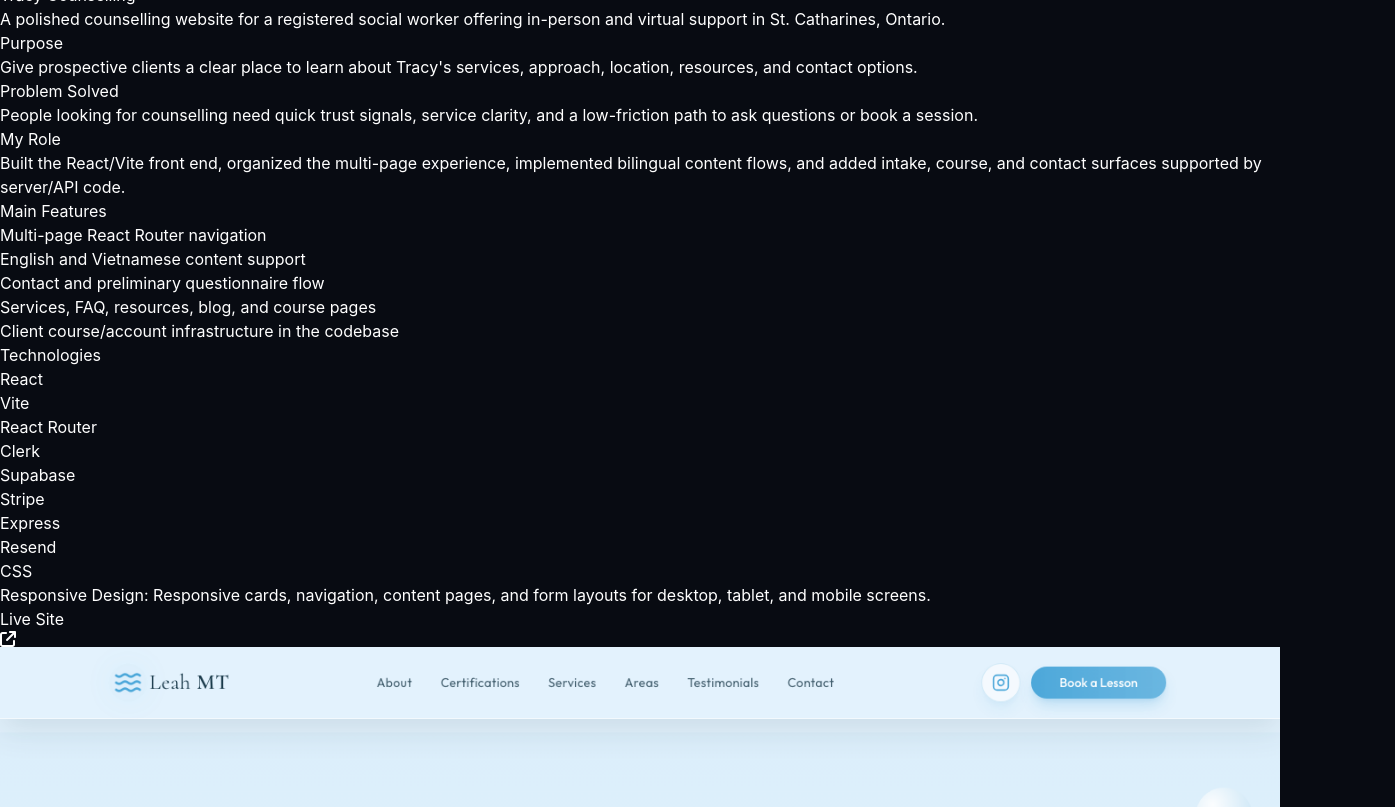
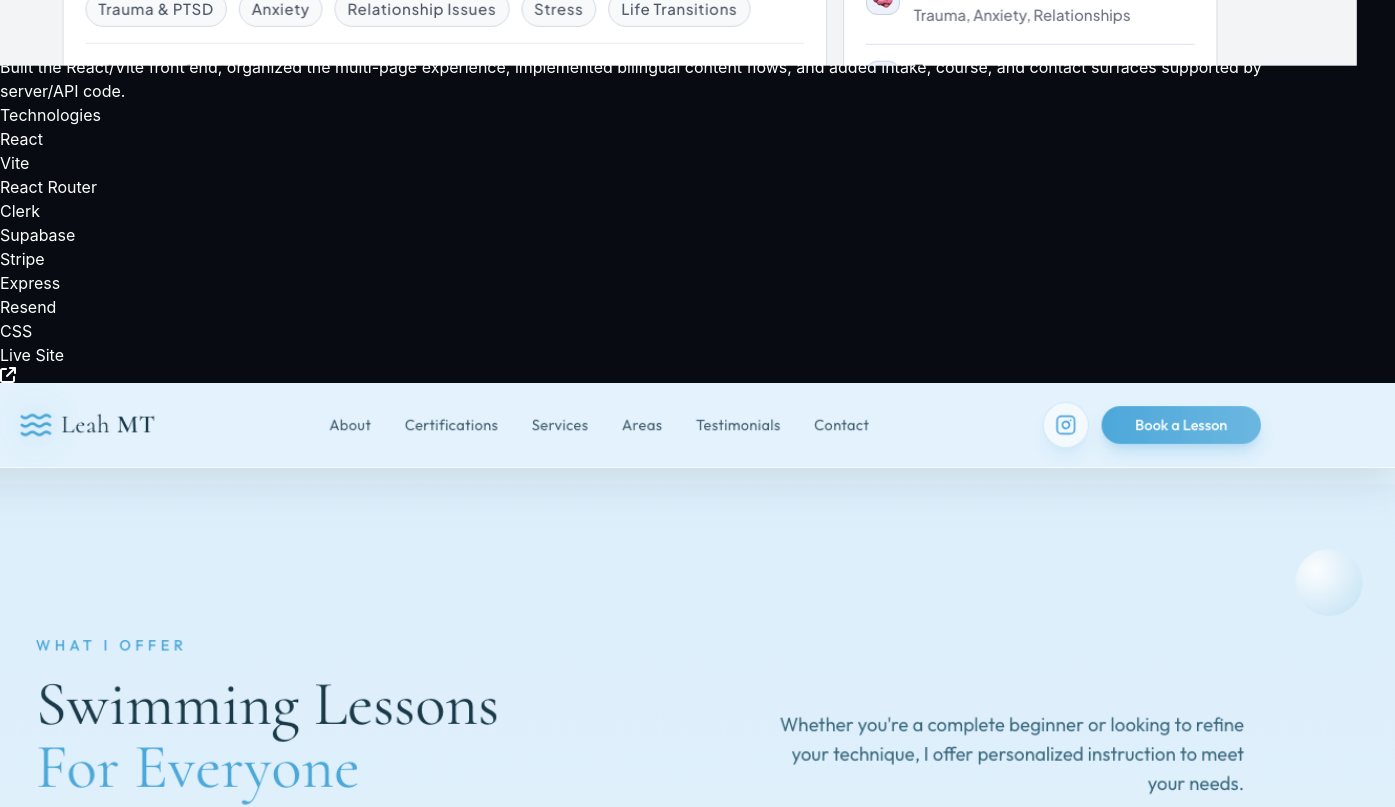
Before and after one commit to angelinamai/angelinamai.com, a React (Vite) app: page / in a window 1280 px wide. Shown: the part 2400-3207 px from the top of the page, 1395 px wide, since content can reach past the window. Built offline with nearby package versions, Linux system fonts and the light colour scheme.

Commit message:
Refine portfolio project styling

```diff
--- a/src/App.tsx
+++ b/src/App.tsx
@@ -30,14 +30,14 @@ const navItems = [
 ];
 
 const skills = [
-  { label: "React", icon: SiReact, tone: "text-cyan-300" },
-  { label: "JavaScript", icon: SiJavascript, tone: "text-amber-300" },
-  { label: "TypeScript", icon: SiTypescript, tone: "text-sky-300" },
-  { label: "Tailwind CSS", icon: SiTailwindcss, tone: "text-teal-300" },
-  { label: "Next.js", icon: SiNextdotjs, tone: "text-white" },
-  { label: "Vite", icon: SiVite, tone: "text-violet-300" },
-  { label: "CSS", icon: SiCss3, tone: "text-blue-300" },
-  { label: "Git", icon: SiGit, tone: "text-orange-300" },
+  { label: "React", icon: SiReact },
+  { label: "JavaScript", icon: SiJavascript },
+  { label: "TypeScript", icon: SiTypescript },
+  { label: "Tailwind CSS", icon: SiTailwindcss },
+  { label: "Next.js", icon: SiNextdotjs },
+  { label: "Vite", icon: SiVite },
+  { label: "CSS", icon: SiCss3 },
+  { label: "Git", icon: SiGit },
 ];
 
 const contactLinks = [
@@ -195,16 +195,16 @@ function App() {
 
         <section
           aria-labelledby="intro-title"
-          className="border-y border-white/10 bg-[#101723]"
+          className="border-y border-slate-200 bg-white text-slate-950"
         >
           <div className="mx-auto grid max-w-7xl gap-10 px-4 py-16 sm:px-6 lg:grid-cols-[0.75fr_1.25fr] lg:px-8">
             <div>
-              <p className="text-sm font-black uppercase text-lime-200">
+              <p className="text-sm font-black uppercase text-teal-700">
                 Professional Introduction
               </p>
               <h2
                 id="intro-title"
-                className="mt-4 max-w-xl text-4xl font-black text-white md:text-5xl"
+                className="mt-4 max-w-xl text-4xl font-black text-slate-950 md:text-5xl"
               >
                 Practical front-end work with a client-focused eye.
               </h2>
@@ -228,24 +228,19 @@ function App() {
         <section
           id="featured-websites"
           aria-labelledby="featured-websites-title"
-          className="relative bg-[#f6f1e8] text-[#101723]"
+          className="relative border-b border-slate-200 bg-[#f7f2ea] text-slate-950"
         >
           <div className="mx-auto max-w-7xl px-4 py-20 sm:px-6 md:py-24 lg:px-8">
             <SectionHeader
               id="featured-websites-title"
-              eyebrow="Featured Websites"
-              title="Real websites for services and businesses"
+              eyebrow="Featured Client Work"
+              title="Selected Client Projects"
               description="These are the most prominent projects: public, responsive websites with clear business goals, real content, and production deployment paths."
               variant="light"
             />
-            <div className="mt-12 grid gap-8">
-              {featuredProjects.map((project, index) => (
-                <ProjectCard
-                  key={project.id}
-                  project={project}
-                  featured
-                  index={index}
-                />
+            <div className="mt-12 grid gap-6 lg:grid-cols-3">
+              {featuredProjects.map((project) => (
+                <ProjectCard key={project.id} project={project} featured />
               ))}
             </div>
           </div>
@@ -254,7 +249,7 @@ function App() {
         <section
           id="web-applications"
           aria-labelledby="web-applications-title"
-          className="bg-[#080b12]"
+          className="border-b border-slate-200 bg-white text-slate-950"
         >
           <div className="mx-auto max-w-7xl px-4 py-20 sm:px-6 md:py-24 lg:px-8">
             <SectionHeader
@@ -262,11 +257,11 @@ function App() {
               eyebrow="Web Applications"
               title="React apps with state, routing, and API behavior"
               description="These smaller projects show hands-on React application work, including form state, list operations, routing, API data, and cart workflows."
-              variant="dark"
+              variant="light"
             />
             <div className="mt-12 grid gap-6 lg:grid-cols-2">
-              {appProjects.map((project, index) => (
-                <ProjectCard key={project.id} project={project} index={index} />
+              {appProjects.map((project) => (
+                <ProjectCard key={project.id} project={project} />
               ))}
             </div>
           </div>
@@ -275,7 +270,7 @@ function App() {
         <section
           id="skills"
           aria-labelledby="skills-title"
-          className="border-y border-white/10 bg-[#111827]"
+          className="border-b border-teal-100 bg-[#eef7f4] text-slate-950"
         >
           <div className="mx-auto max-w-7xl px-4 py-20 sm:px-6 md:py-24 lg:px-8">
             <SectionHeader
@@ -283,18 +278,18 @@ function App() {
               eyebrow="Skills and Technologies"
               title="Front-end tools I use to build polished interfaces"
               description="The stack varies by project, but the through-line is responsive React development, component thinking, clear data flow, and careful styling."
-              variant="dark"
+              variant="light"
             />
-            <ul className="mt-12 grid gap-px overflow-hidden rounded-md border border-white/10 bg-white/10 sm:grid-cols-2 lg:grid-cols-4">
-              {skills.map(({ label, icon: Icon, tone }) => (
+            <ul className="mt-12 grid gap-px overflow-hidden rounded-md border border-teal-100 bg-teal-100 sm:grid-cols-2 lg:grid-cols-4">
+              {skills.map(({ label, icon: Icon }) => (
                 <li
                   key={label}
-                  className="group flex min-h-28 items-center justify-between bg-[#111827] px-5 py-5 transition hover:bg-white/[0.08]"
+                  className="group flex min-h-24 items-center justify-between bg-white px-5 py-5 transition hover:bg-teal-50"
                 >
-                  <span className="font-black text-white">{label}</span>
+                  <span className="font-black text-slate-950">{label}</span>
                   <Icon
                     aria-hidden="true"
-                    className={`h-7 w-7 ${tone} transition group-hover:-translate-y-1 group-hover:scale-110`}
+                    className="h-7 w-7 text-teal-700 transition group-hover:-translate-y-1 group-hover:scale-105"
                   />
                 </li>
               ))}
@@ -305,7 +300,7 @@ function App() {
         <section
           id="about"
           aria-labelledby="about-title"
-          className="bg-[#f6f1e8] text-[#101723]"
+          className="bg-[#f7f2ea] text-slate-950"
         >
           <div className="mx-auto grid max-w-7xl gap-10 px-4 py-20 sm:px-6 md:py-24 lg:grid-cols-[0.8fr_1.2fr] lg:px-8">
             <div>
@@ -314,7 +309,7 @@ function App() {
               </p>
               <h2
                 id="about-title"
-                className="mt-4 text-4xl font-black text-[#101723] md:text-5xl"
+                className="mt-4 text-4xl font-black text-slate-950 md:text-5xl"
               >
                 I care about building useful, clear, human front ends.
               </h2>
--- a/src/components/ProjectCard.tsx
+++ b/src/components/ProjectCard.tsx
@@ -4,59 +4,35 @@ import type { Project } from "../data/projects";
 type ProjectCardProps = {
   project: Project;
   featured?: boolean;
-  index?: number;
 };
 
-const accentStyles = [
-  {
-    border: "border-teal-500/35",
-    chip: "border-teal-500/30 bg-teal-500/10 text-teal-700",
-    dot: "bg-teal-500",
-    glow: "shadow-[0_24px_80px_rgba(20,184,166,0.16)]",
-  },
-  {
-    border: "border-fuchsia-500/30",
-    chip: "border-fuchsia-500/25 bg-fuchsia-500/10 text-fuchsia-700",
-    dot: "bg-fuchsia-500",
-    glow: "shadow-[0_24px_80px_rgba(217,70,239,0.14)]",
-  },
-  {
-    border: "border-lime-500/35",
-    chip: "border-lime-600/25 bg-lime-600/10 text-lime-800",
-    dot: "bg-lime-500",
-    glow: "shadow-[0_24px_80px_rgba(132,204,22,0.14)]",
-  },
-  {
-    border: "border-sky-500/35",
-    chip: "border-sky-500/25 bg-sky-500/10 text-sky-700",
-    dot: "bg-sky-500",
-    glow: "shadow-[0_24px_80px_rgba(14,165,233,0.13)]",
-  },
-];
+type BrowserMockupProps = {
+  project: Project;
+  featured: boolean;
+};
 
-function ProjectCard({
-  project,
-  featured = false,
-  index = 0,
-}: ProjectCardProps) {
-  const accent = accentStyles[index % accentStyles.length];
-  const isFeatured = featured;
-
+function BrowserMockup({ project, featured }: BrowserMockupProps) {
   return (
-    <article
+    <div
       className={[
-        "group relative isolate overflow-hidden rounded-md border transition duration-300",
-        isFeatured
-          ? `bg-white ${accent.border} ${accent.glow} lg:grid lg:grid-cols-[1.12fr_0.88fr]`
-          : "border-white/10 bg-white/[0.055] text-white shadow-[0_18px_70px_rgba(0,0,0,0.28)] hover:border-white/24",
+        "overflow-hidden rounded-md border bg-white",
+        featured
+          ? "border-slate-200 shadow-[0_16px_36px_rgba(15,23,42,0.08)]"
+          : "border-slate-200 shadow-sm",
       ].join(" ")}
     >
+      <div className="flex h-9 items-center gap-2 border-b border-slate-200 bg-slate-50 px-3">
+        <span className="h-2.5 w-2.5 rounded-full bg-[#ef6f6c]" />
+        <span className="h-2.5 w-2.5 rounded-full bg-[#f4c95d]" />
+        <span className="h-2.5 w-2.5 rounded-full bg-[#5bc48f]" />
+        <span className="ml-2 h-3 flex-1 rounded-sm bg-slate-200/80" />
+      </div>
       <div
         className={[
-          "relative overflow-hidden",
-          isFeatured
-            ? "bg-[#101723] lg:min-h-[520px]"
-            : "border-b border-white/10 bg-[#101723]",
+          "overflow-hidden bg-slate-100",
+          featured
+            ? "h-[220px] sm:h-[260px] lg:h-[300px]"
+            : "h-[170px] sm:h-[190px]",
         ].join(" ")}
       >
         <img
@@ -64,144 +40,61 @@ function ProjectCard({
           alt={`${project.name} project screenshot`}
           loading="lazy"
           decoding="async"
-          className={[
-            "w-full transition duration-500 group-hover:scale-[1.025]",
-            isFeatured
-              ? "h-full min-h-[320px] bg-slate-100 object-cover object-left-top lg:absolute lg:inset-0"
-              : "aspect-[16/10] h-full object-cover object-top",
-          ].join(" ")}
+          className="h-full w-full object-cover"
+          style={{
+            objectPosition: project.screenshotPosition ?? "center top",
+            transform: `scale(${project.screenshotScale ?? 1})`,
+            transformOrigin: "top center",
+          }}
         />
-        {!isFeatured ? (
-          <>
-            <div
-              className="absolute inset-x-0 bottom-0 h-28 bg-gradient-to-t from-[#080b12]/70 to-transparent"
-              aria-hidden="true"
-            />
-            <div className="absolute left-4 top-4 rounded-md border border-white/15 bg-[#080b12]/78 px-3 py-2 text-xs font-black uppercase text-white backdrop-blur">
-              {project.eyebrow}
       </div>
-          </>
-        ) : null}
     </div>
+  );
+}
 
-      <div
-        className={[
-          "flex flex-1 flex-col",
-          isFeatured
-            ? "p-6 text-[#101723] md:p-8 lg:p-10"
-            : "p-5 text-white md:p-6",
-        ].join(" ")}
-      >
+function ProjectCard({ project, featured = false }: ProjectCardProps) {
+  const isFeatured = featured;
+
+  if (isFeatured) {
+    return (
+      <article className="group flex h-full flex-col rounded-md border border-slate-200 bg-white p-3 shadow-[0_18px_50px_rgba(15,23,42,0.08)] transition duration-200 hover:-translate-y-1 hover:shadow-[0_24px_60px_rgba(15,23,42,0.12)]">
+        <BrowserMockup project={project} featured />
+
+        <div className="flex flex-1 flex-col px-3 pb-4 pt-6 sm:px-4">
           <div className="flex flex-wrap items-center gap-2">
-          <span
-            className={[
-              "rounded-md border px-3 py-1 text-xs font-black uppercase",
-              isFeatured
-                ? accent.chip
-                : "border-lime-300/25 bg-lime-300/10 text-lime-200",
-            ].join(" ")}
-          >
+            <span className="rounded-sm border border-teal-200 bg-teal-50 px-2.5 py-1 text-xs font-bold uppercase text-teal-800">
               {project.eyebrow}
             </span>
             {project.status ? (
-            <span className="rounded-md border border-amber-300/35 bg-amber-300/10 px-3 py-1 text-xs font-black text-amber-200">
+              <span className="rounded-sm border border-amber-200 bg-amber-50 px-2.5 py-1 text-xs font-bold text-amber-800">
                 {project.status}
               </span>
             ) : null}
           </div>
 
-        <h3
-          className={[
-            "mt-5 font-black",
-            isFeatured
-              ? "text-3xl text-[#101723] md:text-4xl"
-              : "text-2xl text-white",
-          ].join(" ")}
-        >
+          <h3 className="mt-4 text-2xl font-black text-slate-950">
             {project.name}
           </h3>
-        <p
-          className={[
-            "mt-4 text-sm leading-7",
-            isFeatured ? "text-slate-700" : "text-slate-300",
-          ].join(" ")}
-        >
+          <p className="mt-3 text-sm leading-6 text-slate-700">
             {project.description}
           </p>
 
-        <dl
-          className={[
-            "mt-6 grid gap-4 text-sm leading-6",
-            isFeatured ? "text-slate-700" : "text-slate-300",
-          ].join(" ")}
-        >
-          {[
-            ["Purpose", project.purpose],
-            ["Problem Solved", project.problem],
-            ["My Role", project.role],
-          ].map(([label, value]) => (
-            <div key={label} className="border-l border-current/20 pl-4">
-              <dt
-                className={[
-                  "font-black",
-                  isFeatured ? "text-[#101723]" : "text-white",
-                ].join(" ")}
-              >
-                {label}
-              </dt>
-              <dd className="mt-1">{value}</dd>
-            </div>
-          ))}
-        </dl>
-
-        <div className="mt-6">
-          <h4
-            className={[
-              "text-sm font-black",
-              isFeatured ? "text-[#101723]" : "text-white",
-            ].join(" ")}
-          >
-            Main Features
-          </h4>
-          <ul
-            className={[
-              "mt-3 grid gap-2 text-sm leading-6",
-              isFeatured ? "text-slate-700" : "text-slate-300",
-            ].join(" ")}
-          >
-            {project.features.map((feature) => (
-              <li key={feature} className="flex gap-2">
-                <span
-                  className={[
-                    "mt-2 h-1.5 w-1.5 shrink-0 rounded-full",
-                    isFeatured ? accent.dot : "bg-lime-300",
-                  ].join(" ")}
-                />
-                <span>{feature}</span>
-              </li>
-            ))}
-          </ul>
+          <div className="mt-5 border-t border-slate-200 pt-5">
+            <p className="text-xs font-bold uppercase text-slate-500">Role</p>
+            <p className="mt-2 text-sm leading-6 text-slate-700">
+              {project.role}
+            </p>
           </div>
 
-        <div className="mt-6">
-          <h4
-            className={[
-              "text-sm font-black",
-              isFeatured ? "text-[#101723]" : "text-white",
-            ].join(" ")}
-          >
+          <div className="mt-5">
+            <p className="text-xs font-bold uppercase text-slate-500">
               Technologies
-          </h4>
+            </p>
             <ul className="mt-3 flex flex-wrap gap-2">
               {project.technologies.map((technology) => (
                 <li
                   key={technology}
-                className={[
-                  "rounded-md px-3 py-1 text-xs font-bold",
-                  isFeatured
-                    ? "bg-[#101723] text-white"
-                    : "border border-white/10 bg-white/10 text-slate-200",
-                ].join(" ")}
+                  className="rounded-sm bg-slate-100 px-2.5 py-1 text-xs font-semibold text-slate-700"
                 >
                   {technology}
                 </li>
@@ -209,34 +102,12 @@ function ProjectCard({
             </ul>
           </div>
 
-        <p
-          className={[
-            "mt-6 text-sm leading-6",
-            isFeatured ? "text-slate-700" : "text-slate-300",
-          ].join(" ")}
-        >
-          <span
-            className={[
-              "font-black",
-              isFeatured ? "text-[#101723]" : "text-white",
-            ].join(" ")}
-          >
-            Responsive Design:
-          </span>{" "}
-          {project.responsive}
-        </p>
-
-        <div className="mt-7 flex flex-wrap gap-3">
+          <div className="mt-auto flex flex-wrap gap-3 pt-6">
             <a
               href={project.liveUrl}
               target="_blank"
               rel="noopener noreferrer"
-            className={[
-              "inline-flex min-h-11 items-center justify-center gap-2 rounded-md px-4 py-2 text-sm font-black transition hover:-translate-y-1 focus:outline-none focus-visible:ring-2 focus-visible:ring-offset-2",
-              isFeatured
-                ? "bg-[#101723] text-white hover:bg-teal-700 focus-visible:ring-teal-600 focus-visible:ring-offset-white"
-                : "bg-white text-[#080b12] hover:bg-lime-200 focus-visible:ring-white focus-visible:ring-offset-[#080b12]",
-            ].join(" ")}
+              className="inline-flex min-h-11 items-center justify-center gap-2 rounded-md bg-slate-950 px-4 py-2 text-sm font-black text-white transition hover:-translate-y-0.5 hover:bg-teal-800 focus:outline-none focus-visible:ring-2 focus-visible:ring-teal-700 focus-visible:ring-offset-2"
             >
               Live Site
               <FaArrowUpRightFromSquare
@@ -249,12 +120,7 @@ function ProjectCard({
                 href={project.codeUrl}
                 target="_blank"
                 rel="noopener noreferrer"
-              className={[
-                "inline-flex min-h-11 items-center justify-center rounded-md border px-4 py-2 text-sm font-black transition hover:-translate-y-1 focus:outline-none focus-visible:ring-2 focus-visible:ring-offset-2",
-                isFeatured
-                  ? "border-slate-300 text-[#101723] hover:border-[#101723] hover:bg-slate-50 focus-visible:ring-teal-600 focus-visible:ring-offset-white"
-                  : "border-white/20 text-white hover:border-white hover:bg-white/10 focus-visible:ring-white focus-visible:ring-offset-[#080b12]",
-              ].join(" ")}
+                className="inline-flex min-h-11 items-center justify-center rounded-md border border-slate-300 px-4 py-2 text-sm font-black text-slate-900 transition hover:-translate-y-0.5 hover:border-slate-950 hover:bg-slate-50 focus:outline-none focus-visible:ring-2 focus-visible:ring-teal-700 focus-visible:ring-offset-2"
               >
                 View Code
               </a>
@@ -265,4 +131,64 @@ function ProjectCard({
     );
   }
 
+  return (
+    <article className="group flex h-full flex-col rounded-md border border-slate-200 bg-white p-3 shadow-sm transition duration-200 hover:-translate-y-0.5 hover:shadow-md">
+      <BrowserMockup project={project} featured={false} />
+
+      <div className="flex flex-1 flex-col px-2 pb-3 pt-5 sm:px-3">
+        <div className="flex flex-wrap items-center gap-2">
+          <span className="rounded-sm border border-slate-200 bg-slate-50 px-2.5 py-1 text-xs font-bold uppercase text-slate-600">
+            {project.eyebrow}
+          </span>
+          {project.status ? (
+            <span className="rounded-sm border border-amber-200 bg-amber-50 px-2.5 py-1 text-xs font-bold text-amber-800">
+              {project.status}
+            </span>
+          ) : null}
+        </div>
+
+        <h3 className="mt-4 text-xl font-black text-slate-950">
+          {project.name}
+        </h3>
+        <p className="mt-2 text-sm leading-6 text-slate-600">
+          {project.description}
+        </p>
+
+        <div className="mt-4">
+          <p className="text-xs font-bold uppercase text-slate-500">Role</p>
+          <p className="mt-2 text-sm leading-6 text-slate-600">
+            {project.role}
+          </p>
+        </div>
+
+        <ul className="mt-4 flex flex-wrap gap-2">
+          {project.technologies.map((technology) => (
+            <li
+              key={technology}
+              className="rounded-sm bg-slate-100 px-2.5 py-1 text-xs font-semibold text-slate-600"
+            >
+              {technology}
+            </li>
+          ))}
+        </ul>
+
+        <div className="mt-auto pt-5">
+          <a
+            href={project.liveUrl}
+            target="_blank"
+            rel="noopener noreferrer"
+            className="inline-flex min-h-11 items-center justify-center gap-2 rounded-md border border-slate-300 px-4 py-2 text-sm font-black text-slate-900 transition hover:-translate-y-0.5 hover:border-teal-700 hover:text-teal-800 focus:outline-none focus-visible:ring-2 focus-visible:ring-teal-700 focus-visible:ring-offset-2"
+          >
+            Live Site
+            <FaArrowUpRightFromSquare
+              aria-hidden="true"
+              className="h-3.5 w-3.5"
+            />
+          </a>
+        </div>
+      </div>
+    </article>
+  );
+}
+
 export default ProjectCard;
```
Also changed, not shown: src/data/projects.ts (+19 -14 lines), src/index.css (+6 -6 lines). Lines whose indentation alone changed are shown as unchanged.
